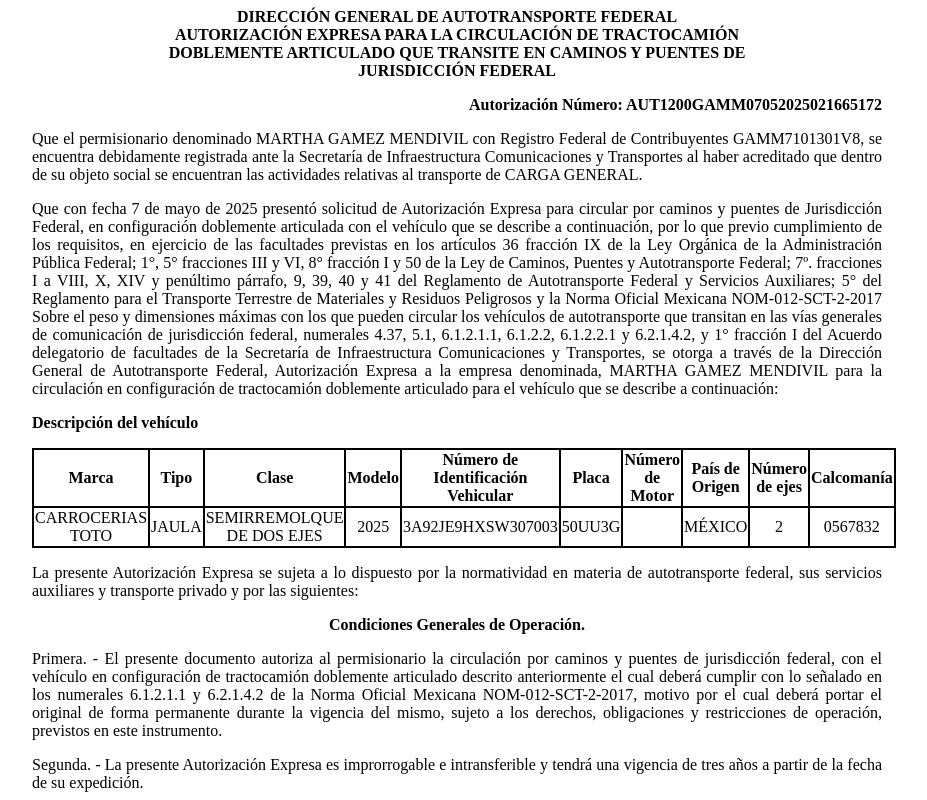
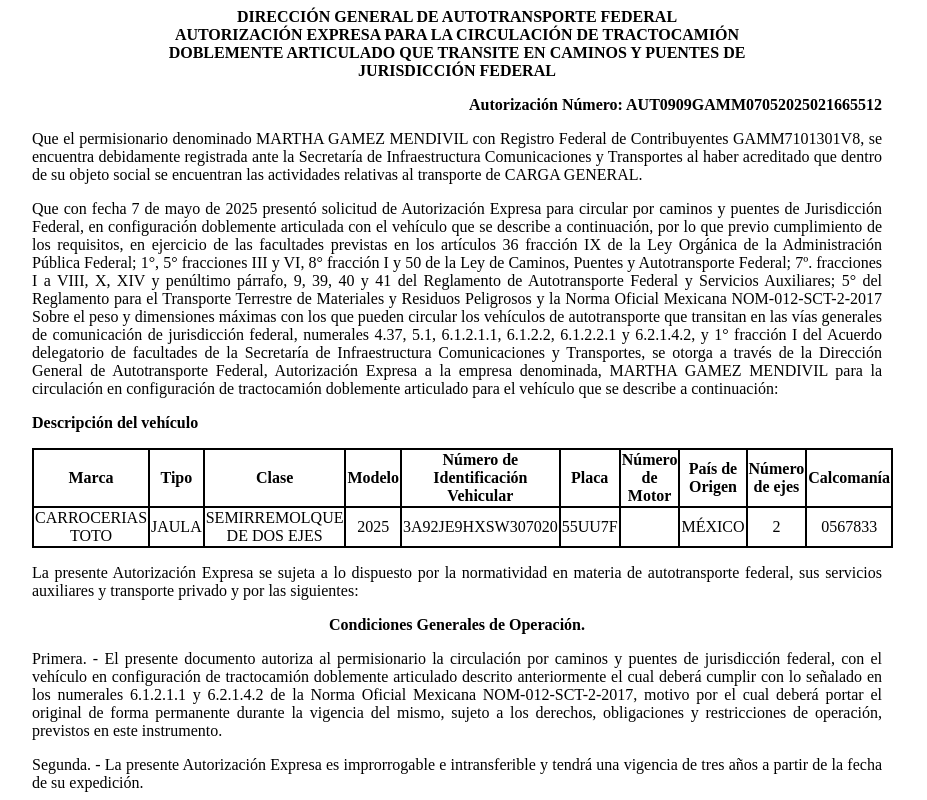
Before and after one commit to app-sct1/ConsultaAutDobleRemolque-folio-0273112, a plain HTML site: page index (2).html in a window 1280 px wide. Shown: the top 800 px of the page, without its empty margins (183-1110 px from the left). Drawn offline with Linux system fonts and the light colour scheme.

Commit message:
index.html

```diff
--- a/index (2).html
+++ b/index (2).html
@@ -75,7 +75,7 @@
 						<p class="sinMargen">DOBLEMENTE ARTICULADO QUE TRANSITE EN CAMINOS Y PUENTES DE</p>
 						<p class="sinMargen">JURISDICCIÓN FEDERAL</p>
 					</div>
-<p class="derechaNegro">Autorización Número: AUT1200GAMM07052025021665172</p>
+<p class="derechaNegro">Autorización Número: AUT0909GAMM07052025021665512</p>
 
 					<p class="justificado">Que el permisionario denominado
 						MARTHA GAMEZ MENDIVIL con Registro Federal de
@@ -132,12 +132,12 @@
 							<td class="borde">JAULA</td>
 							<td class="borde">SEMIRREMOLQUE DE DOS EJES</td>
 							<td class="borde">2025</td>
-							<td class="borde">3A92JE9HXSW307003</td>
-							<td class="borde">50UU3G</td>
+							<td class="borde">3A92JE9HXSW307020</td>
+							<td class="borde">55UU7F</td>
 							<td class="borde"></td>
 							<td class="borde">MÉXICO</td>
 							<td class="borde">2</td>
-							<td class="borde">0567832</td>
+							<td class="borde">0567833</td>
 						</tr>
 
 					</tbody></table>
```
